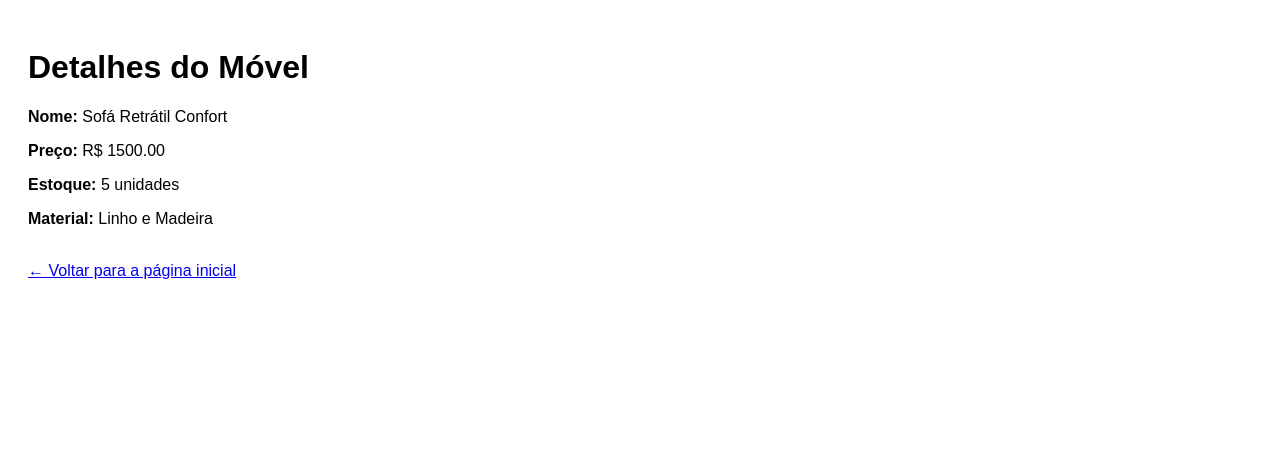
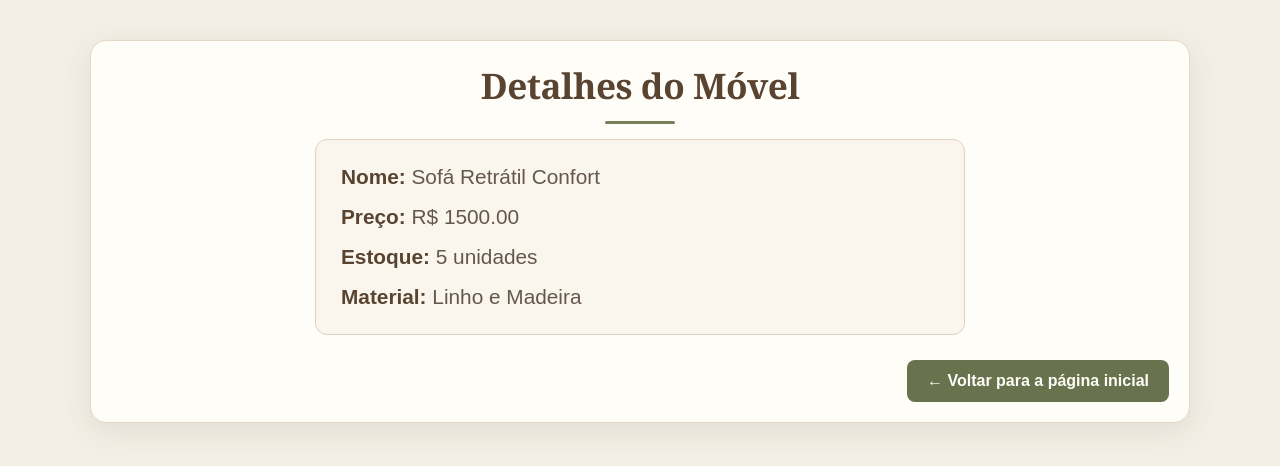
Before and after one commit to Gabriel456-lab/projeto_moveis, a Django app: page /moveis/1/ in a window 1280 px wide. Shown: the top 466 px of the page. Run offline with Django 5.2, Linux system fonts and the light colour scheme; data comes from the database, SQL or seed files in the repository.

Commit message:
Add files via upload

```diff
--- a/moveis/static/css/estilos.css
+++ b/moveis/static/css/estilos.css
@@ -0,0 +1,319 @@
+/* =========================================
+   CASABELA — CATÁLOGO DE MÓVEIS
+   ========================================= */
+
+
+/* ---------- RESET ---------- */
+
+* {
+    margin: 0;
+    padding: 0;
+    box-sizing: border-box;
+}
+
+
+body {
+    background-color: #f4efe6;
+    color: #3f3328;
+    font-family: Arial, Helvetica, sans-serif;
+}
+
+
+/* ---------- CONTAINER PRINCIPAL ---------- */
+
+body > div {
+    width: 92%;
+    max-width: 1100px;
+    margin: 40px auto;
+    padding: 35px;
+    background-color: #fffdf8;
+    border: 1px solid #e4d8c7;
+    border-radius: 16px;
+    box-shadow: 0 8px 30px rgba(73, 54, 38, 0.10);
+}
+
+
+/* ---------- TÍTULO ---------- */
+
+h1 {
+    margin-bottom: 15px;
+    color: #594331;
+    font-family: Georgia, "Times New Roman", serif;
+    font-size: 2.2rem;
+    font-weight: 700;
+    text-align: center;
+    letter-spacing: -0.5px;
+}
+
+h1::after {
+    content: "";
+    display: block;
+    width: 70px;
+    height: 3px;
+    margin: 12px auto 0;
+    background-color: #78805a;
+    border-radius: 10px;
+}
+
+
+h2 {
+    margin-bottom: 15px;
+    color: #594331;
+    font-family: Georgia, "Times New Roman", serif;
+    font-size: 2.2rem;
+    font-weight: 400;
+    text-align: center;
+    letter-spacing: -0.6px;
+}
+
+h2::after {
+    content: "";
+    display: block;
+    width: 80px;
+    height: 4px;
+    margin: 12px auto 0;
+    background-color: #78805a;
+    border-radius: 10px;
+}
+
+
+/* ---------- IMAGEM / BANNER ---------- */
+
+.imagem-banner {
+    display: block;
+    width: 100%;
+    height: 280px;
+    margin: 0 auto 30px;
+    object-fit: cover;
+    border-radius: 12px;
+    border: 1px solid #d8c8b5;
+    box-shadow: 0 5px 18px rgba(73, 54, 38, 0.12);
+}
+
+
+/* ---------- TABELA ---------- */
+
+table {
+    width: 100%;
+    max-width: 900px;
+    margin: 0 auto;
+    border-collapse: separate;
+    border-spacing: 0;
+    background-color: #fffdf8;
+    border: 1px solid #ded1bf;
+    border-radius: 14px;
+}
+
+
+/* Cabeçalho */
+
+table tr:first-child {
+    background-color: #62503e !important;
+    color: #fffaf2;
+}
+
+th {
+    padding: 16px 18px;
+    font-size: 0.85rem;
+    font-weight: 700;
+    text-align: left;
+    text-transform: uppercase;
+    letter-spacing: 0.8px;
+}
+
+
+/* Células */
+
+td {
+    padding: 16px 18px;
+    border-bottom: 1px solid #ebe1d4;
+    font-size: 1.05rem;
+}
+
+
+/* Remove a borda da última linha */
+
+table tr:last-child td {
+    border-bottom: none;
+}
+
+
+/* Linhas alternadas */
+
+table tr:not(:first-child):nth-child(even) {
+    background-color: #faf6ee;
+}
+
+
+/* Efeito ao passar o mouse */
+
+table tr:not(:first-child) {
+    transition:
+        background-color 0.2s ease,
+        transform 0.2s ease;
+}
+
+table tr:not(:first-child):hover {
+    background-color: #f1eadc;
+}
+
+
+/* ---------- LINKS DOS MÓVEIS ---------- */
+
+td a {
+    color: #66543f;
+    font-weight: 700;
+    text-decoration: none;
+    transition: color 0.2s ease;
+}
+
+td a:hover {
+    color: #78805a;
+    text-decoration: underline;
+}
+
+
+/* ---------- PREÇO ---------- */
+
+td:nth-child(2) {
+    color: #5b6945;
+    font-weight: 700;
+    white-space: nowrap;
+}
+
+
+/* ---------- ESTOQUE ---------- */
+
+td:nth-child(3) {
+    color: #65584b;
+}
+
+
+/* ---------- MATERIAL ---------- */
+
+td:nth-child(4) {
+    color: #746554;
+}
+
+
+/* ---------- DETALHES DO MÓVEL ---------- */
+
+.detalhes-movel {
+    max-width: 650px;
+    margin: 0 auto 25px;
+    padding: 25px;
+
+    background-color: #faf6ee;
+    border: 1px solid #ded1bf;
+    border-radius: 12px;
+}
+
+.detalhes-movel p {
+    margin-bottom: 16px;
+    color: #65584b;
+    font-size: 1.3rem;
+}
+
+.detalhes-movel p:last-child {
+    margin-bottom: 0;
+}
+
+.detalhes-movel strong {
+    color: #594331;
+    font-weight: 700;
+}
+
+/* ---------- BOTÃO "AVISO IMPORTANTE" ---------- */
+
+button {
+    display: block;
+    margin: 25px 0 0 auto;
+    padding: 12px 20px;
+
+    background-color: #68734d;
+    color: #fffdf7;
+
+    border: none;
+    border-radius: 8px;
+
+    font-size: 0.95rem;
+    font-weight: 700;
+
+    cursor: pointer;
+
+    transition:
+        background-color 0.2s ease,
+        transform 0.2s ease,
+        box-shadow 0.2s ease;
+}
+
+button:hover {
+    background-color: #56613d;
+    transform: translateY(-2px);
+    box-shadow: 0 5px 12px rgba(86, 97, 61, 0.25);
+}
+
+button:active {
+    transform: translateY(0);
+}
+
+/* ---------- LINK "VOLTAR" ---------- */
+
+.voltar {
+    display: block;
+    width: fit-content;
+    margin: 25px 0 0 auto;
+    padding: 12px 20px;
+
+    background-color: #68734d;
+    color: #fffdf7;
+
+    border-radius: 8px;
+    text-decoration: none;
+    font-weight: 700;
+
+    transition:
+        background-color 0.2s ease,
+        transform 0.2s ease;
+}
+
+.voltar:hover {
+    background-color: #56613d;
+    transform: translateY(-2px);
+}
+
+
+/* ---------- RESPONSIVIDADE ---------- */
+
+@media (max-width: 700px) {
+
+    body > div {
+        width: 94%;
+        margin: 20px auto;
+        padding: 20px;
+    }
+
+    h1 {
+        font-size: 1.7rem;
+    }
+
+    .imagem-banner {
+        height: 200px;
+    }
+
+    /*
+       Permite que a tabela seja rolada
+       horizontalmente em telas pequenas.
+    */
+
+    table {
+        display: block;
+        overflow-x: auto;
+        white-space: nowrap;
+    }
+
+    th,
+    td {
+        padding: 13px 14px;
+    }
+}
--- a/moveis/static/js/script.js
+++ b/moveis/static/js/script.js
@@ -0,0 +1,3 @@
+function mostrarAviso() {
+    alert("Atenção: Bem-vindo ao sistema de catálogo da CasaBela! Verifique as condições de estoque.");
+}
--- a/moveis/templates/moveis/detalhe.html
+++ b/moveis/templates/moveis/detalhe.html
@@ -6,16 +6,27 @@
     <title>{{ movel.nome }} - CasaBela</title>
     <link rel="stylesheet" href="{% static 'css/estilos.css' %}">
 </head>
+
 <body>
+
     <div style="padding: 20px; font-family: Arial, sans-serif;">
+
         <h1>Detalhes do Móvel</h1>
-        <p><strong>Nome:</strong> {{ movel.nome }}</p>
-        <p><strong>Preço:</strong> R$ {{ movel.preco }}</p>
-        <p><strong>Estoque:</strong> {{ movel.estoque }} unidades</p>
-        <p><strong>Material:</strong> {{ movel.material }}</p>
 
-        <br>
-        <a href="{% url 'index' %}">← Voltar para a página inicial</a>
+        <div class="detalhes-movel">
+
+            <p><strong>Nome:</strong> {{ movel.nome }}</p>
+            <p><strong>Preço:</strong> R$ {{ movel.preco }}</p>
+            <p><strong>Estoque:</strong> {{ movel.estoque }} unidades</p>
+            <p><strong>Material:</strong> {{ movel.material }}</p>
+
+        </div>
+
+        <a href="{% url 'index' %}" class="voltar">
+            ← Voltar para a página inicial
+        </a>
+
     </div>
+
 </body>
 </html>
```
Also changed, not shown: moveis/settings.py (added, +138 -0 lines), moveis/templates/moveis/index.html (+8 -8 lines), moveis/static/imagens/loja.jpg (added), 1 other file.
